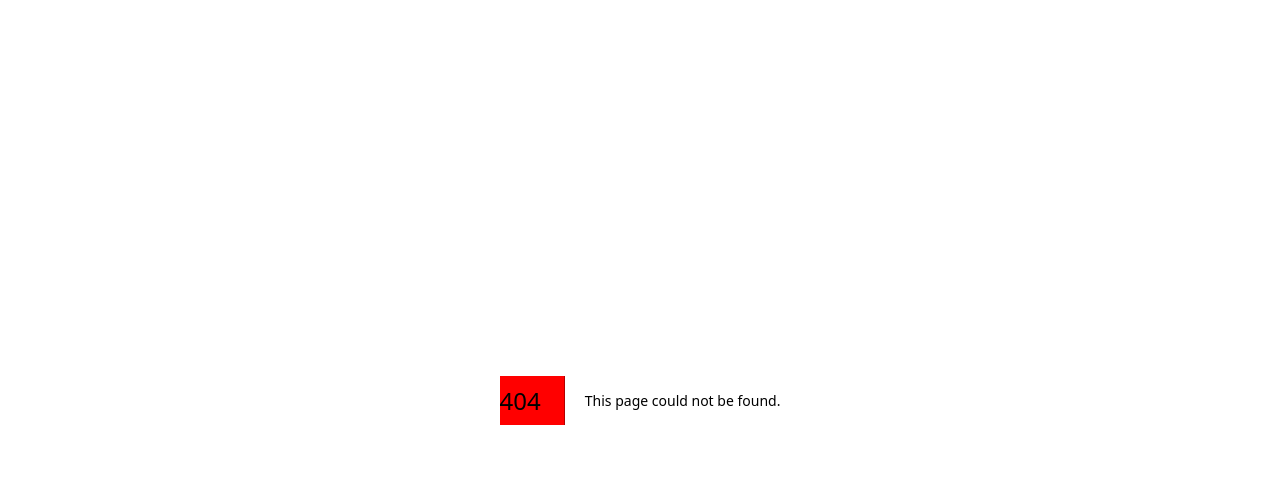
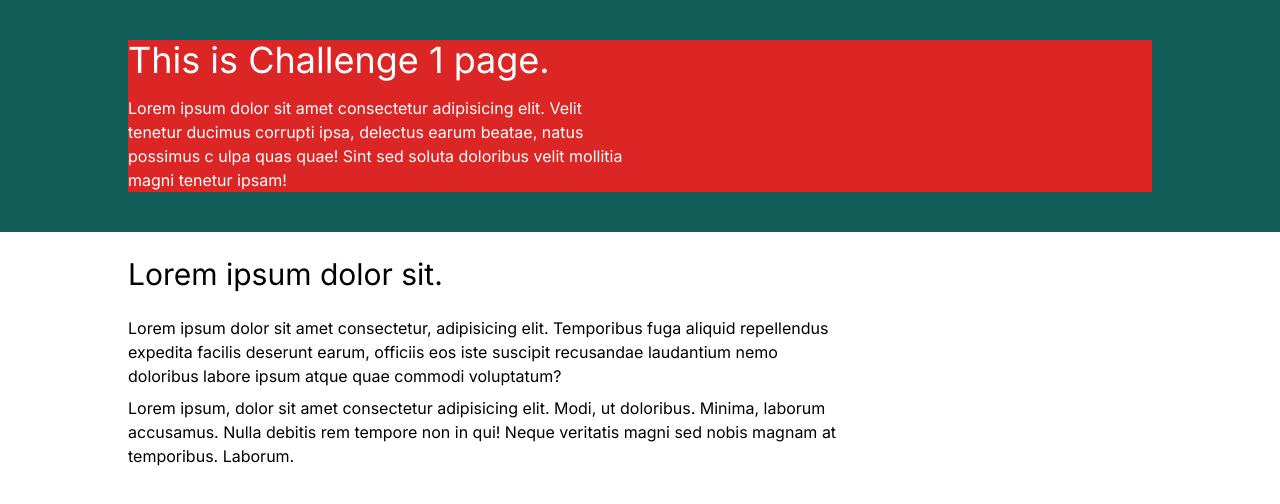
Before and after one commit to DFBlok/FrontEnd, a Next.js app in the folder tailwind/c-app/: page /CH1 in a window 1280 px wide. Before the commit this address had no page. Shown: the top 504 px of the page. Built offline with nearby package versions, Linux system fonts and the light colour scheme.

Commit message:
challenges added

```diff
--- /dev/null
+++ b/tailwind/c-app/app/CH1/page.tsx
@@ -0,0 +1,40 @@
+import React from 'react'
+
+function CH1() {
+  return (
+    <>
+    <div className='bg-teal-800 text-white py-10'>
+            <div className='w-[80%] mx-auto bg-red-600'>
+            <div className='w-[50%]'>
+                <h1 className='text-4xl mb-4'>This is Challenge 1 page.</h1>
+                <p className=''>
+                Lorem ipsum dolor sit amet consectetur adipisicing elit. Velit tenetur ducimus corrupti ipsa, delectus earum beatae, natus possimus c
+                ulpa quas quae! Sint sed soluta doloribus velit mollitia magni tenetur ipsam!
+                </p>
+            </div>
+            </div>
+
+        </div>
+        <div className='py-6'>
+            <div className='w-[80%] mx-auto'>
+                <div className='w-[70%]'>
+                    <h2 className='text-3xl mb-6'>Lorem ipsum dolor sit.</h2>
+                    <p className='mb-2'>
+                        Lorem ipsum dolor sit amet consectetur, adipisicing elit. Temporibus fuga aliquid repellendus expedita facilis deserunt earum, officiis eos iste
+                        suscipit recusandae laudantium nemo doloribus labore ipsum atque quae commodi voluptatum?
+                    </p>
+                    <p className='mb-2'>
+                        Lorem ipsum, dolor sit amet consectetur adipisicing elit. Modi, ut doloribus. Minima, laborum accusamus. Nulla debitis rem tempore non in qui!
+                         Neque veritatis magni sed nobis magnam at temporibus. Laborum.
+                    </p>
+                </div>
+
+            </div>
+
+        </div>
+    </>
+
+  )
+}
+
+export default CH1
--- /dev/null
+++ b/tailwind/c-app/app/CH3/page.tsx
@@ -0,0 +1,22 @@
+import React from 'react'
+
+const CH3 = () => {
+  return (
+    <div className='flex items-center justify-center space-x-5 space-y-10 flex-wrap'>
+        <h1 className='p-5 bg-orange-500 '>Responsive layouts don't have to be stuggle</h1>
+        <h2 className='border-red-800 border'>This is heading 2</h2>
+{/*         <p>Lorem ipsum dolor sit amet consectetur adipisicing elit. Sapiente iusto error molestiae similique nisi labore, eaque, distinctio aliquid consequatur laudantium perferendis,
+           fugit itaque recusandae dignissimos qui. Molestias totam officiis porro.
+        </p> */}
+        {/* <button>I want to learn</button> */}
+        <ul className='flex space-x-5'>
+          <li>Home</li>
+          <li>About</li>
+          <li>Contact</li>
+          <li>Team</li>
+        </ul>
+    </div>
+  )
+}
+
+export default CH3
--- /dev/null
+++ b/tailwind/c-app/app/HEAD/page.tsx
@@ -0,0 +1,24 @@
+import React from 'react'
+
+const HEAD = () => {
+  return (
+    <>
+      <header className='bg-[#23424a] text-white py-12'>
+        <div className='w-[80%] mx-auto p-5'>
+          <div className=' w-1/2'>
+            <h1 className='text-4xl font-semibold mb-5'>Responsive design don&apos;t have to be a stuggle</h1>
+            <p className='text-lg mb-2'>
+              Lorem ipsum dolor, sit amet consectetur adipisicing elit. Delectus saepe esse impedit dolorem repellat provident eligendi voluptates ipsum dicta
+               voluptate cupiditate vero incidunt deleniti illo, sed, beatae est alias in!
+            </p>
+            <button className="px-3 py-2 bg-purple-600 rounded-full uppercase font-semibold text-black" >
+              I want to learn
+            </button>
+          </div>
+        </div>
+      </header>
+    </>
+  )
+}
+
+export default HEAD
--- /dev/null
+++ b/tailwind/c-app/app/about/page.tsx
@@ -0,0 +1,15 @@
+import React from 'react'
+
+function aboutPage() {
+  return (
+    <div className='w-[600px] mx-auto'>
+      <h1 className='text-center my-2' >This is About Page.</h1>
+      <p className='p-4 bg-purple-300 sm:bg-orange-600 md:bg-gray-500 lg:bg-blue-950 text-md text-white border rounded-lg'>
+        Lorem ipsum dolor sit amet consectetur, adipisicing elit. Nemo deserunt nesciunt autem natus nulla dolor tenetur
+         nam labore odio, voluptate adipisci saepe ea ad explicabo. Impedit laborum rem iusto enim.
+      </p>
+    </div>
+  )
+}
+
+export default aboutPage
--- a/tailwind/c-app/app/globals.css
+++ b/tailwind/c-app/app/globals.css
@@ -1,7 +1,3 @@
 @import 'tailwindcss/base';
 @import 'tailwindcss/components';
 @import 'tailwindcss/utilities';
-
-h1 {
-  background-color: red;
-}
--- a/tailwind/c-app/app/page.tsx
+++ b/tailwind/c-app/app/page.tsx
@@ -3,7 +3,16 @@ import Image from "next/image";
 export default function Home() {
   return (
     <div>
-      <h1 className="text-4xl font-semibold text-orange-600 bg-slate-500 p-5">This is home page</h1>
+      <h1 className="text-4xl font-semibold underline text-center text-orange-600 bg-slate-500 p-5">
+        This is home page
+      </h1>
+      <p className="text-4xl text-center p-10">
+        Lorem ipsum dolor sit amet consectetur adipisicing elit. Voluptas reiciendis cum praesentium, numquam voluptatibus optio, laudantium suscipit consequatur consectetur accusamus voluptatem molestiae harum deleniti in
+        repellendus consequuntur perferendis reprehenderit. Ad.
+
+      </p>
+
+
     </div>
   );
 }
```
